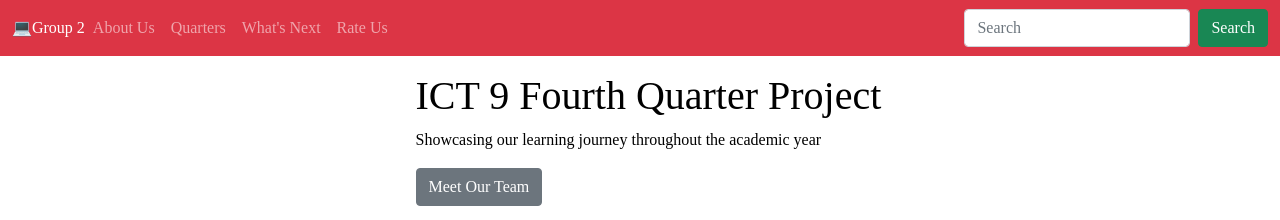
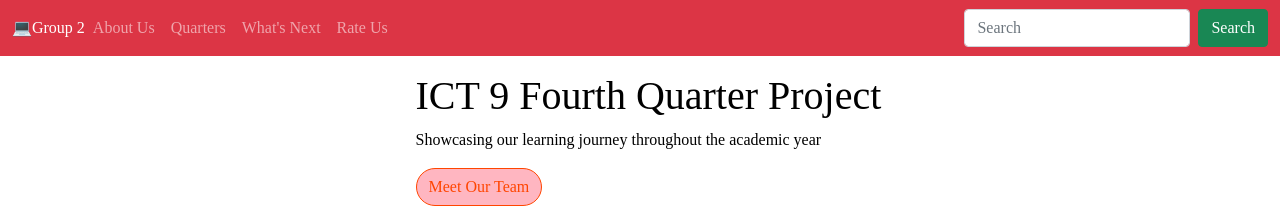
Before and after one commit to ALim-9E/Q4PROJECT, a plain HTML site: page index.html in a window 1280 px wide. Shown: the top 220 px of the page. Drawn offline with nearby package versions, Linux system fonts and the light colour scheme; a script that the page names is missing; a web font is replaced by a local one.

Commit message:
Update style.css

```diff
--- a/style.css
+++ b/style.css
@@ -23,8 +23,6 @@ a:hover {
 	font-family: Sour Gummy;
 		}
 
-/*Oscar please put a different container name for div class container, the ict thing and the avatars are kinda close...*/
-
 .hero-image {
 	background-color: white;
 	color: black;
@@ -39,3 +37,16 @@ a:hover {
 .quarters {
 
 }
+
+.btn-secondary {
+	background-color: lightpink;
+	border-color: orangered;
+	color: orangered;
+	border-radius: 20px;
+}
+
+.btn-secondary:hover {
+	background-color: darkblue;
+	color: lightyellow;
+	border-color: royalblue;
+}
```
